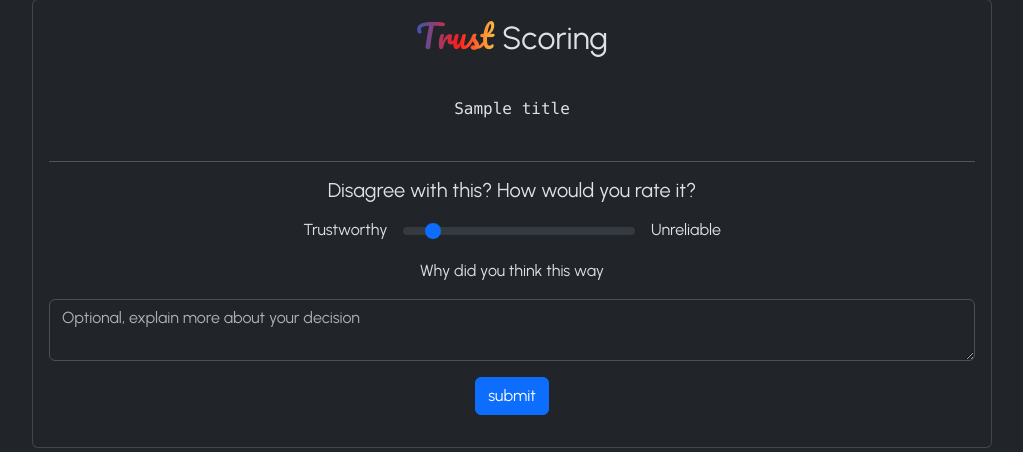
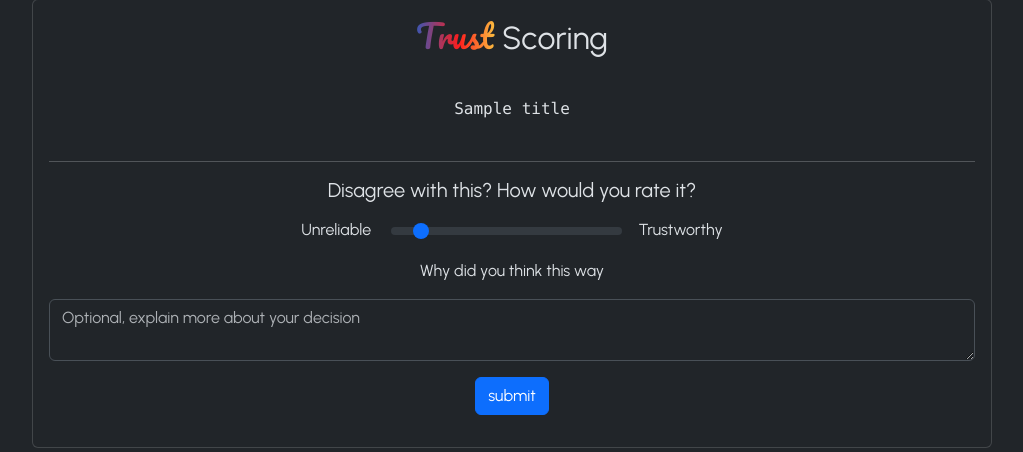
Before and after one commit to Isaac-To/CanITrustIt, a Flask app: template WebApp/templates/check.html in a window 1280 px wide. Shown: the part 17-469 px from the top of the page, without its empty margins (128-1151 px from the left). Run offline with Flask 3, Linux system fonts and the light colour scheme; the template is opened without the code that fills it: most values are stand-ins (such as "Sample title", 1, 10 or a date in 2020).

Commit message:
Invert range selector labels

```diff
--- a/WebApp/templates/check.html
+++ b/WebApp/templates/check.html
@@ -13,17 +13,18 @@
       <h5>Disagree with this? How would you rate it?</h5>
       <div class="mt-3">
         <form action="/opinion" , method="POST">
-          <input type="hidden" name="opinion_title" value="{{ title }}">
-          <input type="hidden" name="opinion_content" value="{{ content }}">
+          <input type="hidden" name="opinion_title" value="{{ title }}" />
+          <input type="hidden" name="opinion_content" value="{{ content }}" />
           <p>
-            Trustworthy<input
+            Unreliable
+            <input
               type="range"
               name="opinion_score"
               class="form-range w-25 mx-3 align-middle"
               min="0"
               max="100"
               value="{{ score }}"
-            />Unreliable
+            />Trustworthy
           </p>
           <p>Why did you think this way</p>
           <p>
```
